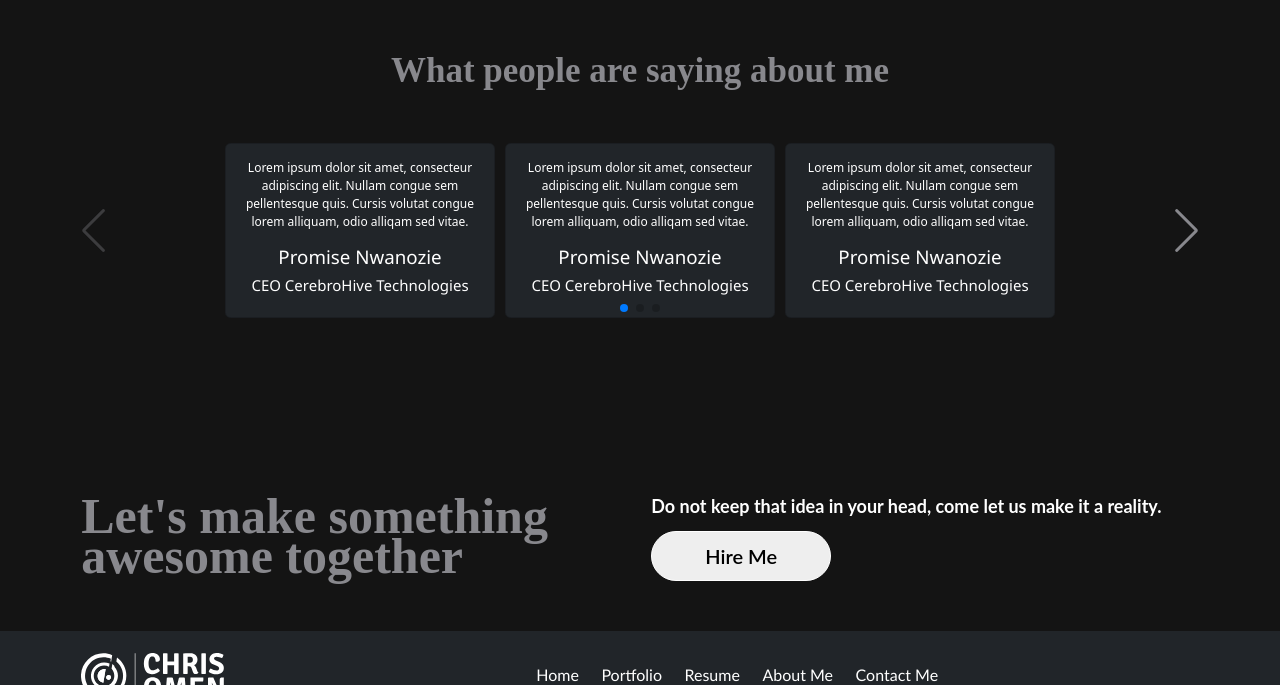
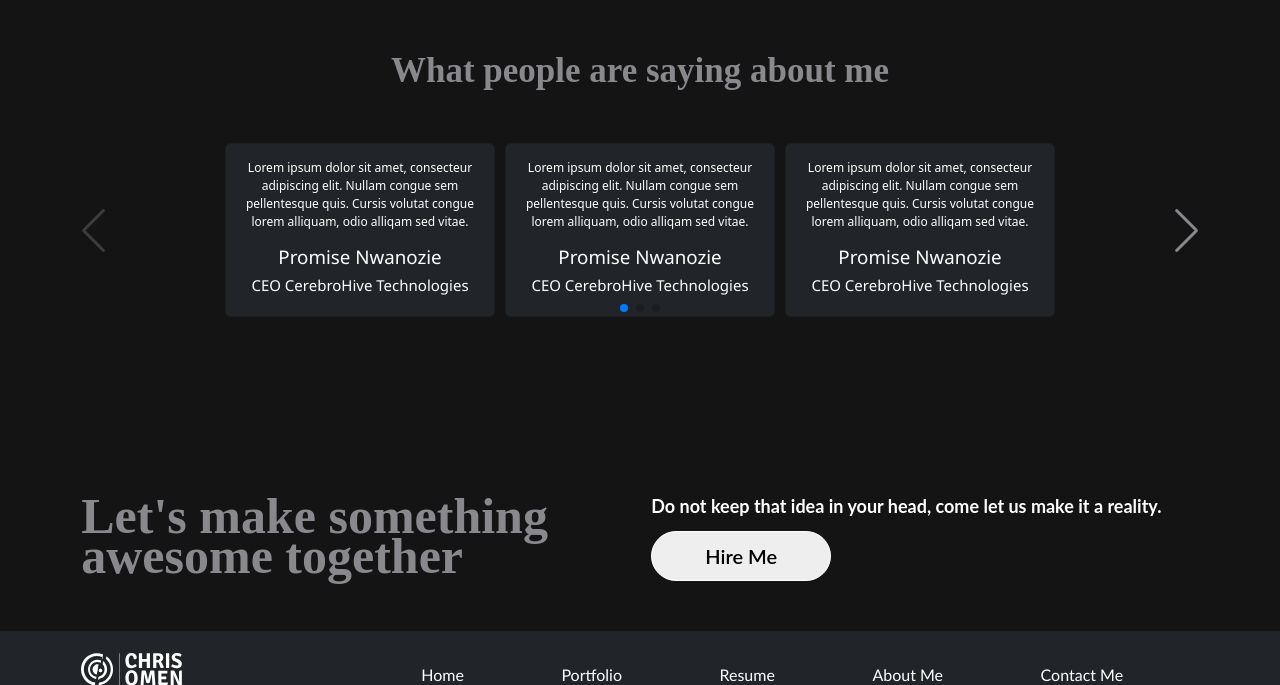
Before and after one commit to sparkybug/Chris-Portfolio, a plain HTML site: page index.html in a window 1280 px wide. Shown: the part 4900-5585 px from the top of the page. Drawn offline with nearby package versions, Linux system fonts and the light colour scheme.

Commit message:
resolving issues

```diff
--- a/css/style.css
+++ b/css/style.css
@@ -812,7 +812,7 @@ canvas {
 
 #box img {
     /* min-height: 30vh; */
-    max-width: 40% !important;
+    max-width: 60% !important;
     /* max-width: 50px; */
     /* margin-top: 50px; */
 }
@@ -824,3 +824,7 @@ canvas {
 .anim.w3-animate-zoom {
     animation: 1.6s ease 0s normal none 1 running animatezoom;
 }
+
+.space {
+    padding: 0 0px 0 75px;
+}
--- a/index.html
+++ b/index.html
@@ -414,31 +414,31 @@
                 <div class="container">
                     <div class="row" id="box">
                         <!-- Left -->
-                        <div class="col-lg-4 col-xs-12 me-5 d-md-block d-sm-block d-lg-block">
+                        <div class="col-lg-2 col-xs-12 me-5 d-md-block d-sm-block d-lg-block">
                             <a><img src="imgs/Asset 21.svg"></a>
                         </div>
                         <!-- Left -->
 
-                        <div class="col-lg-6 col-xs-12 d-md-block d-sm-block d-lg-block" id="blist">
+                        <div class="col-lg-9 col-xs-12 d-md-block d-sm-block d-lg-block" id="blist">
                             <ul class="ms-auto mb-2 mb-lg-0">
 
-                                <li class="nav-item me-4">
+                                <li class="nav-item me-4 space">
                                   <a class="nav-link" aria-current="page" href="index.html">Home</a>
                                 </li>
 
-                                <li class="nav-item me-4">
+                                <li class="nav-item me-4 space">
                                   <a class="nav-link" href="portfolio.html">Portfolio</a>
                                 </li>
 
-                                <li class="nav-item me-4">
+                                <li class="nav-item me-4 space">
                                   <a class="nav-link" href="resume.html">Resume</a>
                                 </li>
 
-                                <li class="nav-item me-4">
+                                <li class="nav-item me-4 space">
                                   <a class="nav-link" href="about.html">About Me</a>
                                 </li>
 
-                                <li class="nav-item me-4">
+                                <li class="nav-item me-4 space">
                                   <a class="nav-link" href="contact.html">Contact Me</a>
                                 </li>
 
```
